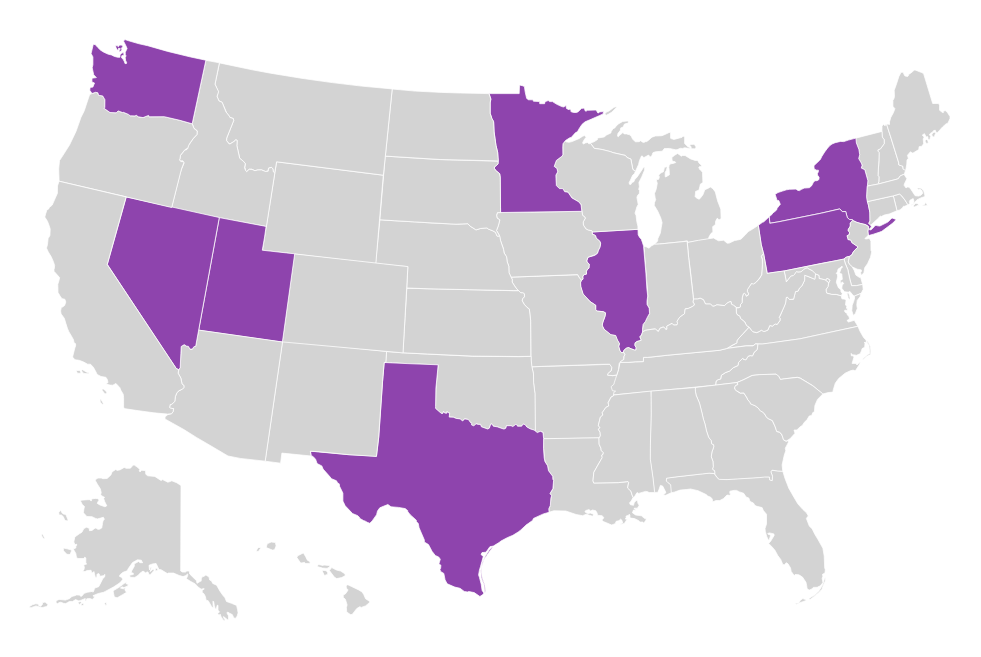
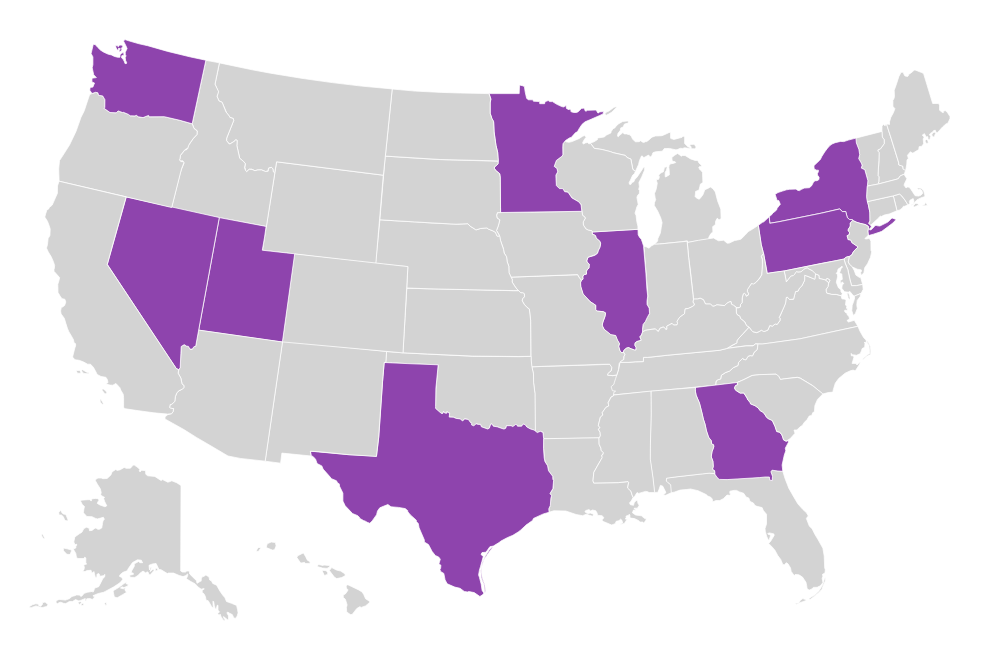
Before and after one commit to captainsafia/safia-runs-the-world, a plain HTML site: page index.html in a window 1280 px wide. Shown: the part 127-784 px from the top of the page, without its empty margins (117-1098 px from the left). Drawn offline with Linux system fonts and the light colour scheme.

Commit message:
Add Georgia to running map

```diff
--- a/index.html
+++ b/index.html
@@ -20,7 +20,7 @@
         <script src="scripts/raphael-min.js"></script>
         <script src="scripts/us-map-svg.js"></script>
         <script>
-            const runIn = ['il', 'nv', 'ny', 'pa', 'mn', 'tx', 'ut', 'wa'];
+            const runIn = ['il', 'nv', 'ny', 'pa', 'mn', 'tx', 'ut', 'wa', 'ga'];
             const R = Raphael("container", 1000, 900);
             const notRun = {
                 "fill": "#d3d3d3",
```
